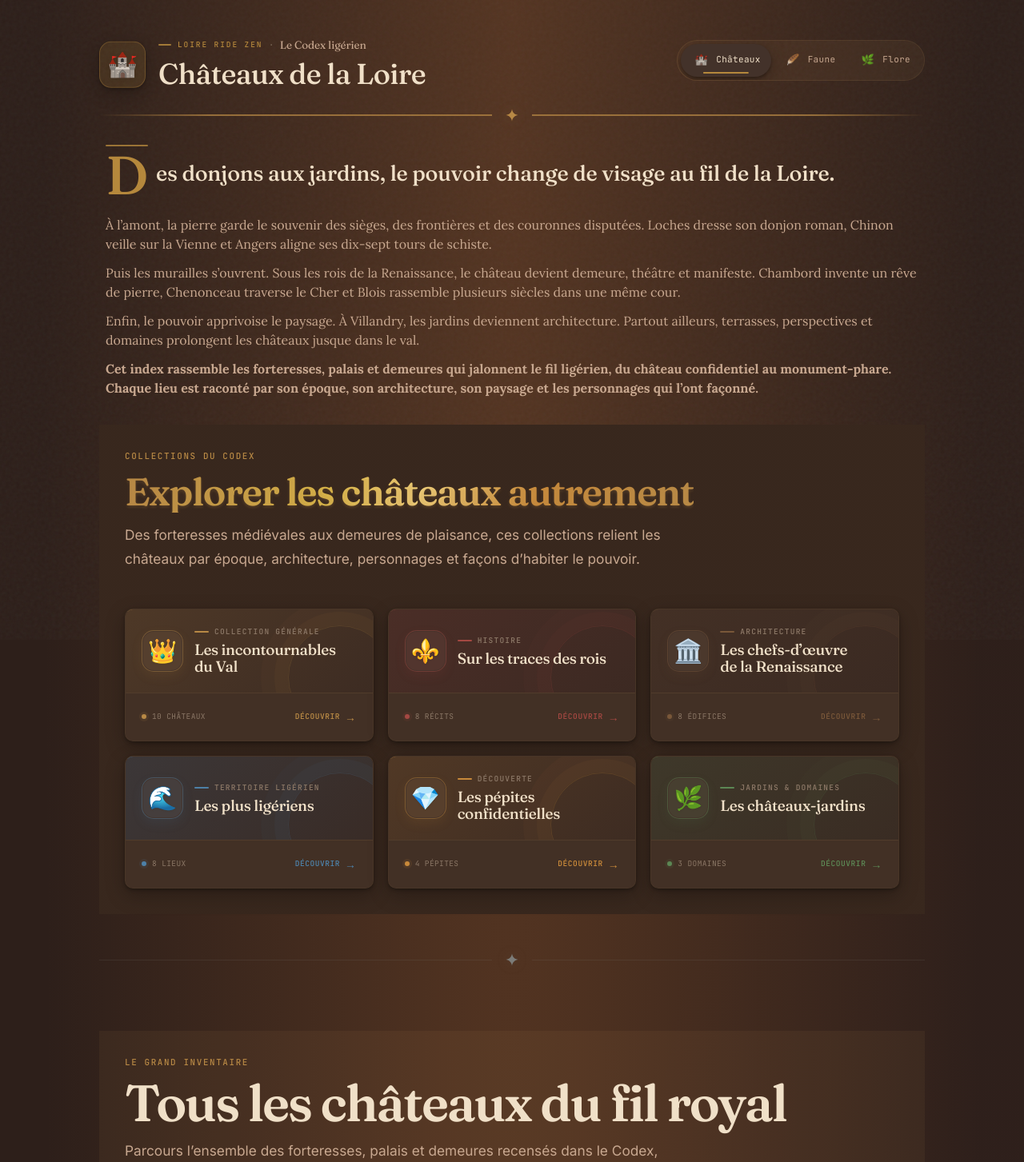
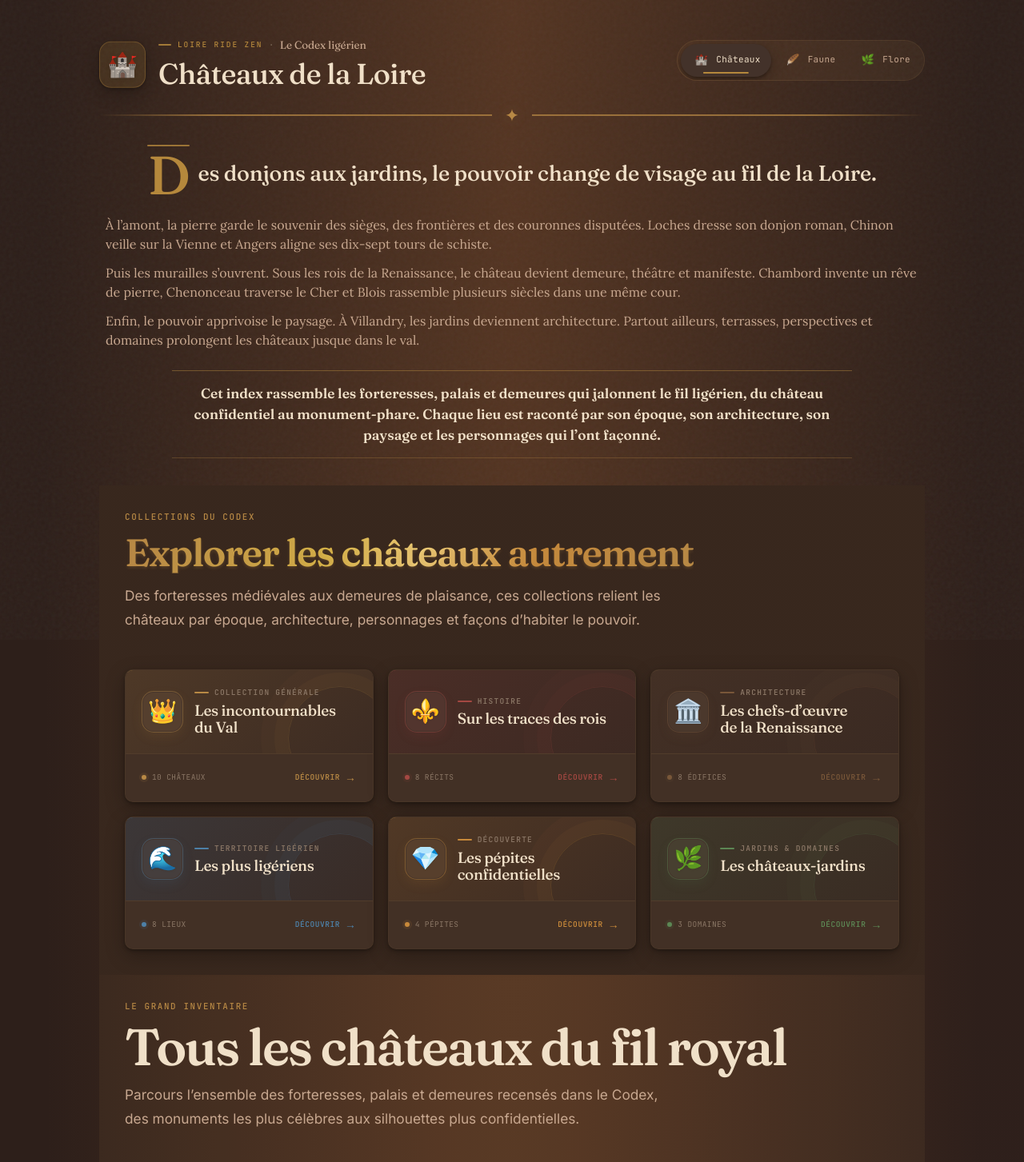
Before and after one commit to iamjulienjulien/loireridezen-codex, a Next.js app: page /chateaux in a window 1280 px wide. Shown: the top 1453 px of the page at 80% size. Built offline with nearby package versions, Linux system fonts and the light colour scheme.

Commit message:
[LRZ-CODEX] 🎨 ui > refine index presentation and inventory transition > 🤠 Julien

```diff
--- a/src/app/chateaux/ChateauxIndex.tsx
+++ b/src/app/chateaux/ChateauxIndex.tsx
@@ -237,8 +237,6 @@ export default function ChateauxIndex({
                         tone="tinted"
                         color="ocre"
                         spacing="sm"
-                        // separatorAfter="spark"
-                        // separatorBefore="spark"
                     >
                         <div className={styles.collectionsGrid}>
                             {collections.map(({ data, href }) => (
@@ -253,8 +251,6 @@ export default function ChateauxIndex({
                     </LRZSection>
                 )}
 
-                <LRZSeparateur preset="spark" size="lg" />
-
                 {controlsInOwnSection && (
                     <LRZSection
                         eyebrow="Filtres & repères"
@@ -263,8 +259,6 @@ export default function ChateauxIndex({
                         tone="surface"
                         color="ocre"
                         spacing="sm"
-                        // separatorAfter="spark"
-                        // separatorBefore="spark"
                     >
                         {indexControls}
                     </LRZSection>
@@ -277,10 +271,16 @@ export default function ChateauxIndex({
                     tone="soft"
                     color="ocre"
                     spacing="sm"
-                    className="mt-20"
+                    headerClassName="mb-0!"
+                    // className="mt-10"
                     // separatorAfter="spark"
                     // separatorBefore="spark"
                 >
+                    <LRZSeparateur
+                        preset="ornament"
+                        size="md"
+                        scope="section"
+                    />
                     {!controlsInOwnSection && indexControls}
 
                     {list.length === 0 ? (
--- a/src/components/IndexPresentation.module.css
+++ b/src/components/IndexPresentation.module.css
@@ -2,6 +2,13 @@
     /* max-width: 74ch; */
     margin: 28px 8px 34px;
 }
+
+.leadBlock {
+    width: fit-content;
+    max-width: 100%;
+    margin: 0 auto 34px;
+}
+
 /* Filet doré d'ouverture — rappel du motif de l'accueil */
 .rule {
     display: block;
@@ -14,13 +21,14 @@
 }
 /* Accroche (description) avec lettrine sérif — touche « codex » */
 .lead {
+    margin: 0;
     font-family: var(--font-display);
     font-weight: 500;
     font-size: 27px;
     line-height: 1.35;
     letter-spacing: -0.01em;
     color: var(--text-primary);
-    margin-bottom: 34px;
+    text-align: left;
 }
 .lead::first-letter {
     float: left;
@@ -47,3 +55,26 @@
 .text p + p {
     margin-top: 0.75em;
 }
+
+.descriptionFooter {
+    max-width: 76ch;
+    margin: 1.6rem auto 0;
+    padding: 0.95rem 1.35rem;
+    border-top: 1px solid
+        color-mix(in srgb, var(--accent) 40%, var(--border-subtle));
+    border-bottom: 1px solid
+        color-mix(in srgb, var(--accent) 20%, var(--border-subtle));
+    color: var(--text-primary);
+    font-family: var(--font-display);
+    font-size: clamp(0.95rem, 1.8vw, 1.08rem);
+    line-height: 1.5;
+    text-align: center;
+}
+
+.descriptionFooter p {
+    margin: 0;
+}
+
+.descriptionFooter strong {
+    font-weight: 600;
+}
--- a/src/components/IndexPresentation.tsx
+++ b/src/components/IndexPresentation.tsx
@@ -20,7 +20,12 @@ export default function IndexPresentation({
 }) {
     const active = getIndex(current) ?? indexes[0];
     return (
-        <section className={styles.presentation} aria-label="Présentation">
+        <section
+            className={styles.presentation}
+            style={accentVar(active.accent)}
+            aria-label="Présentation"
+        >
+            <div className={styles.leadBlock}>
                 <span
                     className={styles.rule}
                     style={accentVar(active.accent)}
@@ -29,10 +34,13 @@ export default function IndexPresentation({
                 <p className={styles.lead} style={accentVar(active.accent)}>
                     {description}
                 </p>
+            </div>
             <div className={styles.text}>
                 <ReactMarkdown>{children}</ReactMarkdown>
                 {descriptionFooter ? (
+                    <div className={styles.descriptionFooter}>
                         <ReactMarkdown>{descriptionFooter}</ReactMarkdown>
+                    </div>
                 ) : null}
             </div>
         </section>
```
Lines whose indentation alone changed are shown as unchanged.
